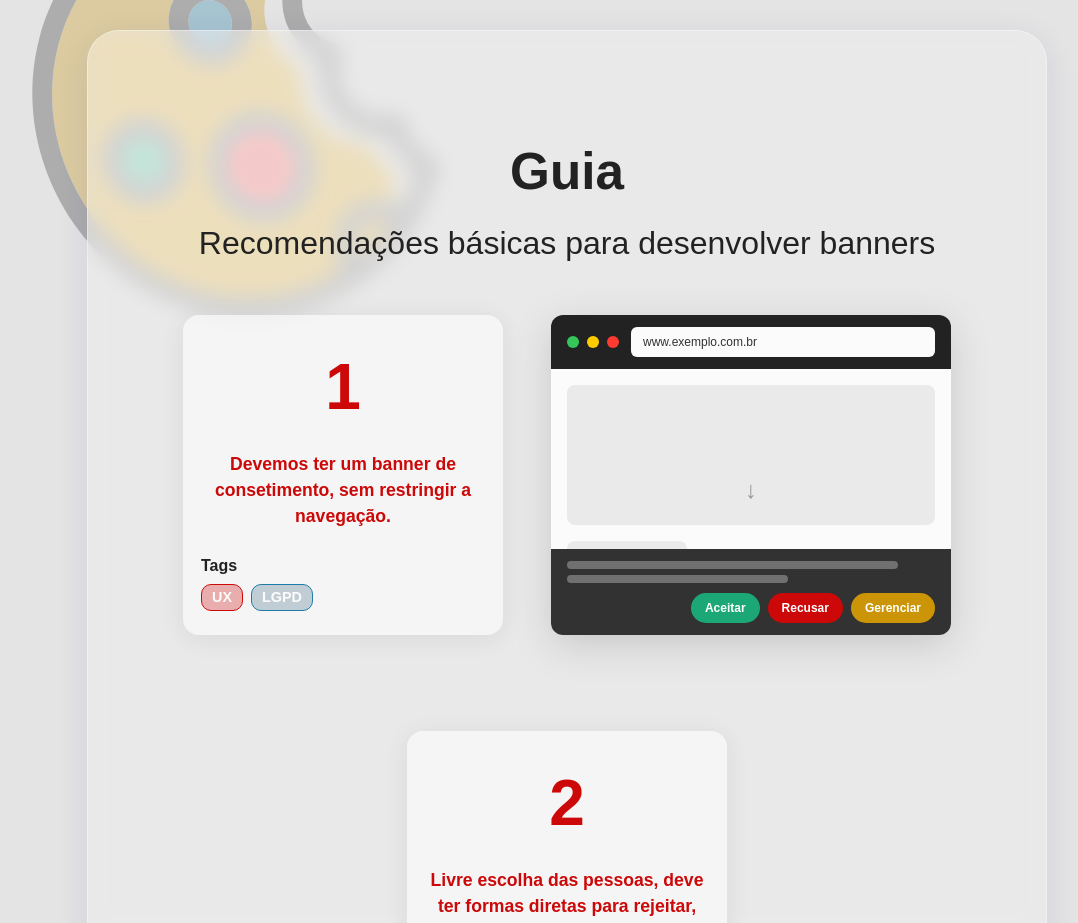
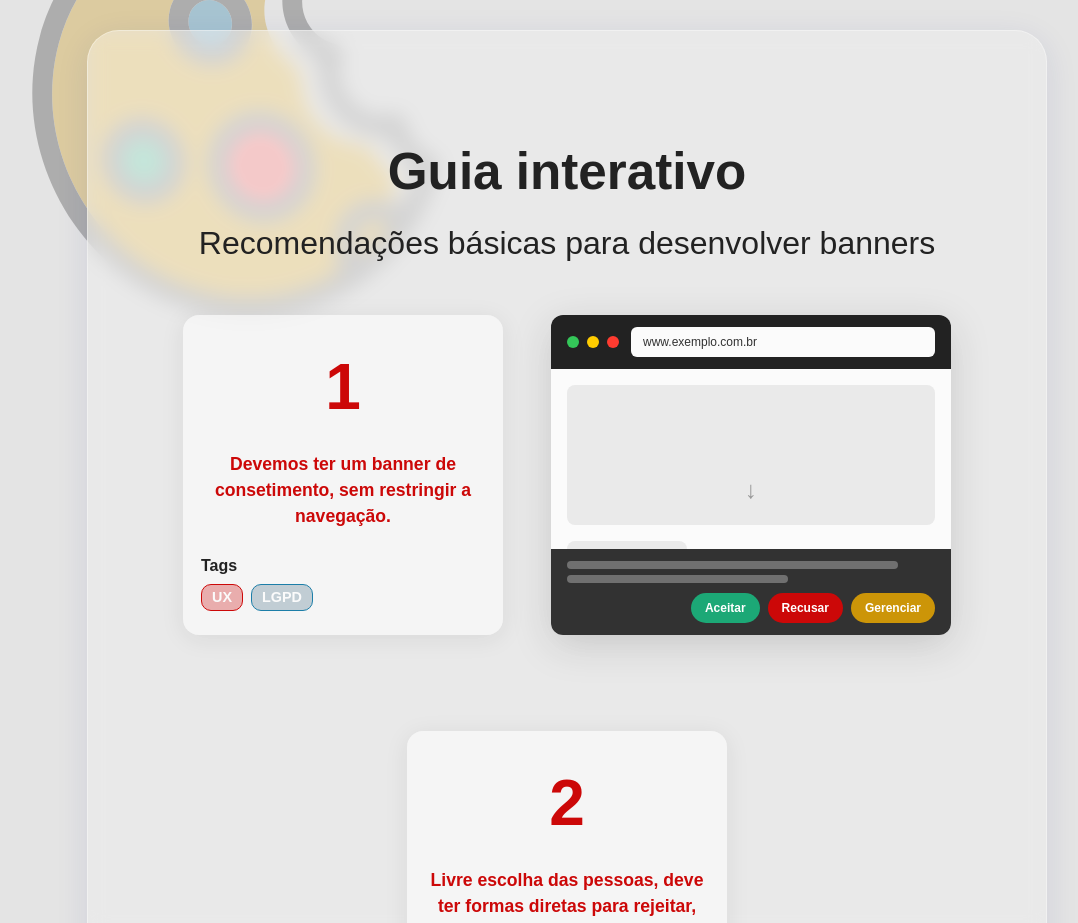
Before and after one commit to amanda-bmelo/guide-for-consent-banners, a React (Create React App) app: page / in a window 1280 px wide. Shown: the part 940-1863 px from the top of the page, without its empty margins (73-1151 px from the left). Built offline with nearby package versions, Linux system fonts and the light colour scheme; a web font is replaced by a local one.

Commit message:
style(Guide): update header title to "Guia interativo" for clarity

```diff
--- a/src/sections/Guide/Guide.js
+++ b/src/sections/Guide/Guide.js
@@ -54,7 +54,7 @@ const Guide = () => {
   return (
     <section id="guide" className="section guide-section">
       <div className="guide-header">
-        <h2>Guia</h2>
+        <h2>Guia interativo</h2>
         <h3>Recomendações básicas para desenvolver banners</h3>
       </div>
       <div className="guide-list">
```
